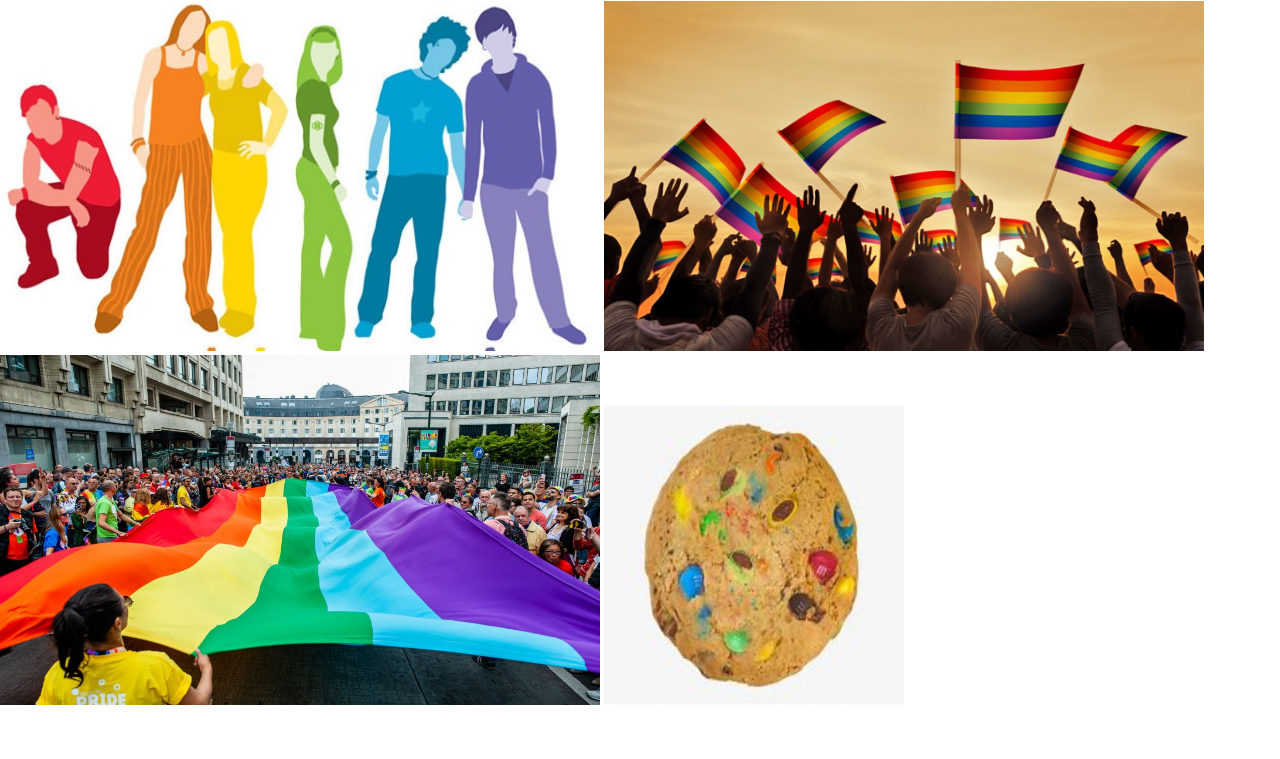
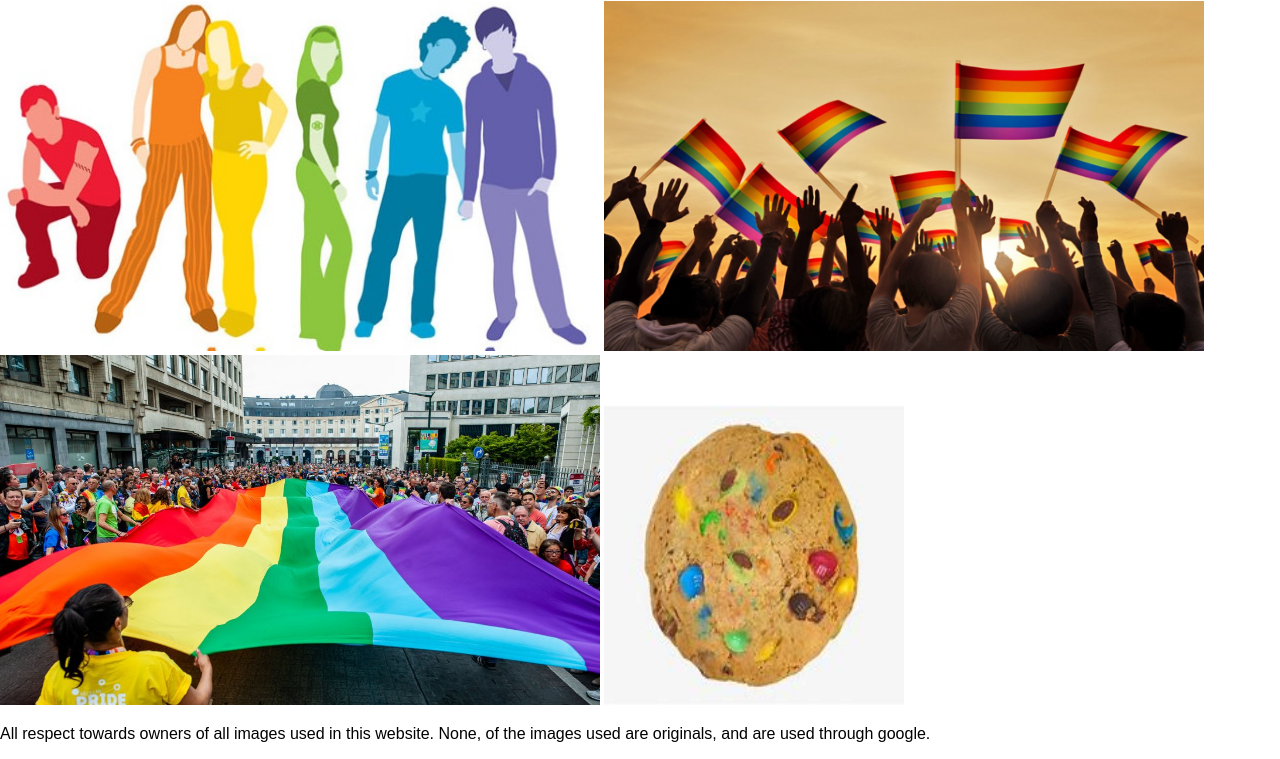
Before and after one commit to AmnesiaExe/LBGTQ-web, a plain HTML site: page index.html in a window 1280 px wide. Shown: the part 887-1646 px from the top of the page. Before the commit the page ends 1596 px from the top, so only its background shows below. Drawn offline with Linux system fonts and the light colour scheme; a web font is replaced by a local one.

Commit message:
Update index.html

```diff
--- a/index.html
+++ b/index.html
@@ -34,5 +34,21 @@
 			<img src="images/2.jpg" width="600" height="350">
 			<a href="fun.html" > <img src = "images/cookie.jfif" width="300" height="300"></a>
 
+
+
+
+
+
+
+
+
+
+
+
+
+
+
+<p> All respect towards owners of all images used in this website. None, of the images used are originals, and are used through google.</p>
+
 	</body>
 </html>
```
